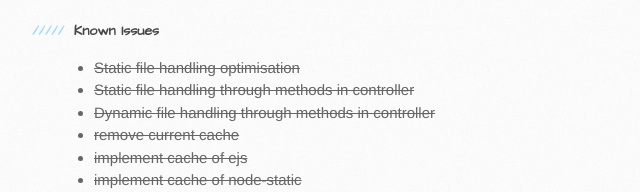
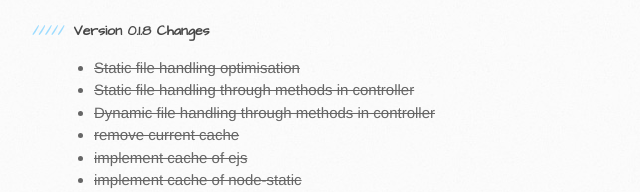
Before and after one commit to piyasde/minimalweb, a plain HTML site: page index.html in a window 1280 px wide. Shown: the part 4981-5173 px from the top of the page, 96-736 px from the left. Drawn offline with Linux system fonts and the light colour scheme.

Commit message:
Update index.html

```diff
--- a/index.html
+++ b/index.html
@@ -204,7 +204,7 @@ minimalweb.spawn(<span class="pl-s1"><span class="pl-pds">"</span>127.0.0.1<span
 
 
 <h5>
-<a id="version018-changes" class="anchor" href="#version018-changes" aria-hidden="true"><span class="octicon octicon-link"></span></a>Known Issues</h5>
+<a id="version018-changes" class="anchor" href="#version018-changes" aria-hidden="true"><span class="octicon octicon-link"></span></a>Version 0.1.8 Changes</h5>
 <ul>
 <li><del>  Static file handling optimisation </del></li>
 <li><del>  Static file handling through methods in controller </del></li>
```
